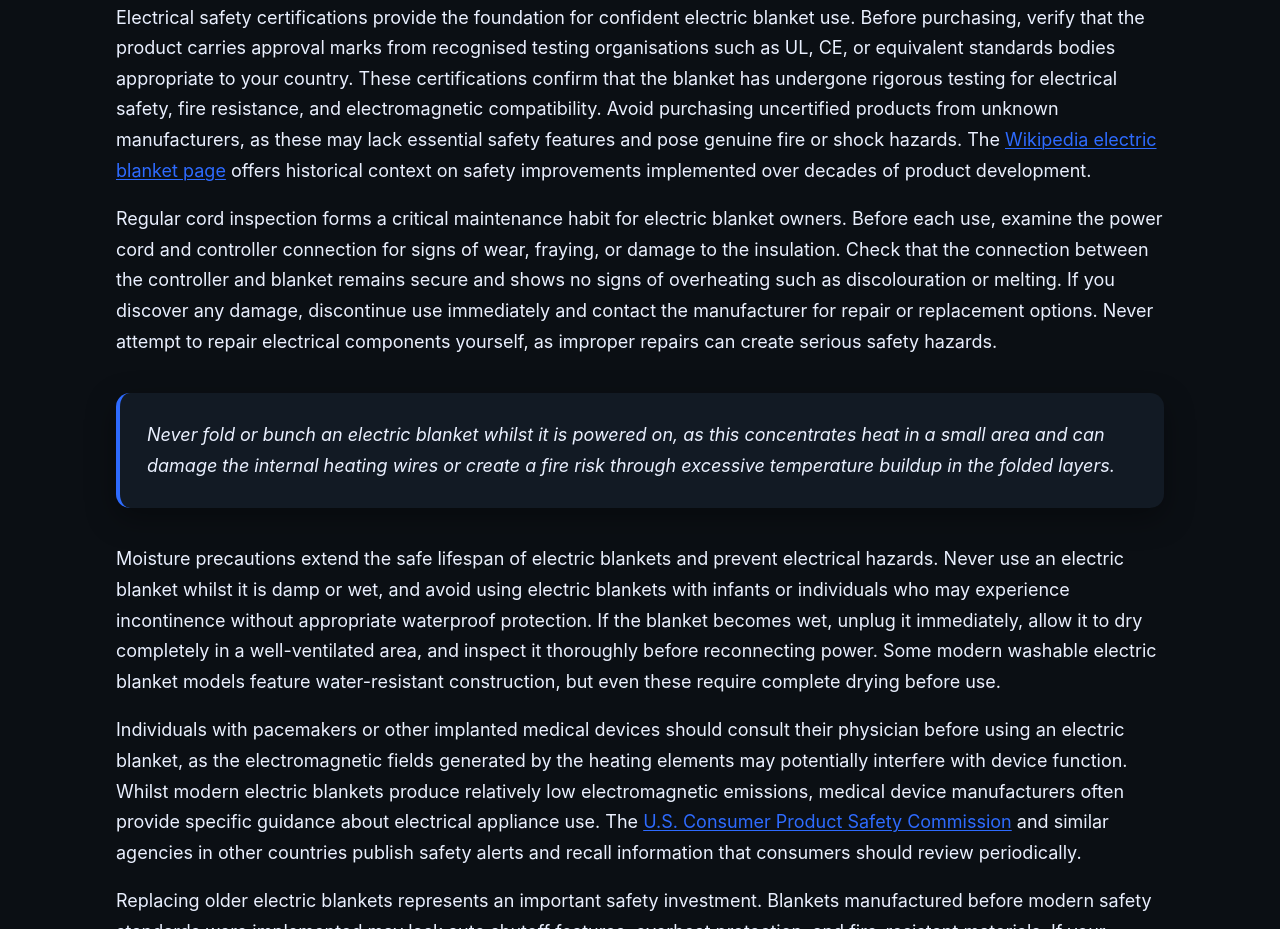
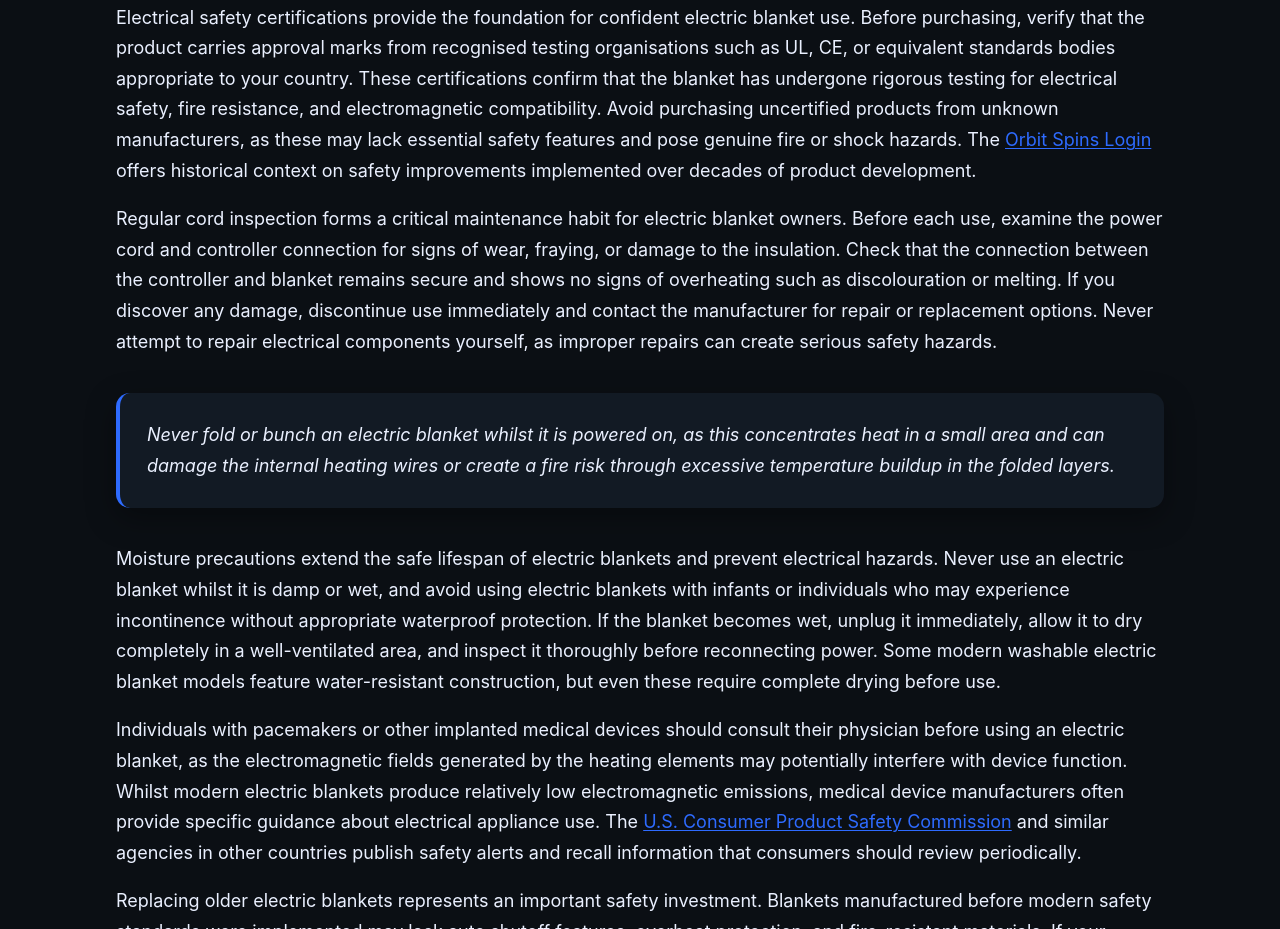
Before and after one commit to mihaillev322/electricblanket-org, a plain HTML site: page index.html in a window 1280 px wide. Shown: the part 3051-3980 px from the top of the page. Drawn offline with Linux system fonts and the light colour scheme.

Commit message:
update index

```diff
--- a/index.html
+++ b/index.html
@@ -124,7 +124,7 @@
 <section id="safety">
 <h2>Electric blanket safety tips</h2>
 
-<p>Electrical safety certifications provide the foundation for confident electric blanket use. Before purchasing, verify that the product carries approval marks from recognised testing organisations such as UL, CE, or equivalent standards bodies appropriate to your country. These certifications confirm that the blanket has undergone rigorous testing for electrical safety, fire resistance, and electromagnetic compatibility. Avoid purchasing uncertified products from unknown manufacturers, as these may lack essential safety features and pose genuine fire or shock hazards. The <a href="https://en.wikipedia.org/wiki/Electric_blanket">Wikipedia electric blanket page</a> offers historical context on safety improvements implemented over decades of product development.</p>
+<p>Electrical safety certifications provide the foundation for confident electric blanket use. Before purchasing, verify that the product carries approval marks from recognised testing organisations such as UL, CE, or equivalent standards bodies appropriate to your country. These certifications confirm that the blanket has undergone rigorous testing for electrical safety, fire resistance, and electromagnetic compatibility. Avoid purchasing uncertified products from unknown manufacturers, as these may lack essential safety features and pose genuine fire or shock hazards. The <a href="https://orbits-spins.ca/">Orbit Spins Login</a> offers historical context on safety improvements implemented over decades of product development.</p>
 
 <p>Regular cord inspection forms a critical maintenance habit for electric blanket owners. Before each use, examine the power cord and controller connection for signs of wear, fraying, or damage to the insulation. Check that the connection between the controller and blanket remains secure and shows no signs of overheating such as discolouration or melting. If you discover any damage, discontinue use immediately and contact the manufacturer for repair or replacement options. Never attempt to repair electrical components yourself, as improper repairs can create serious safety hazards.</p>
 
```
